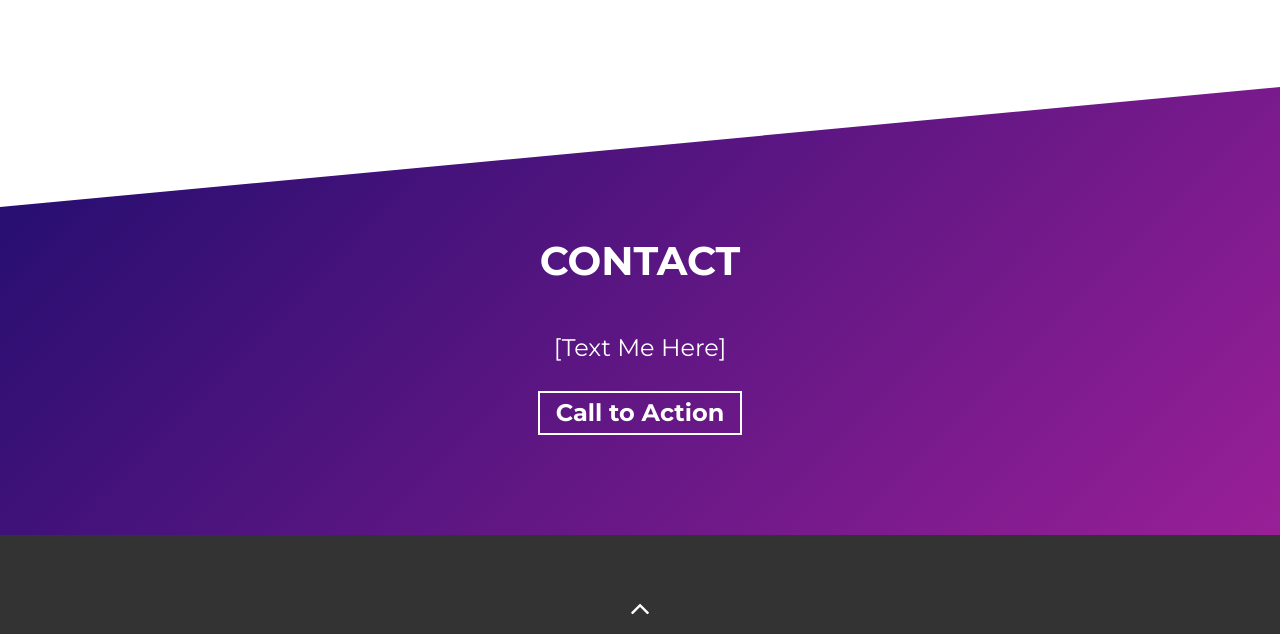
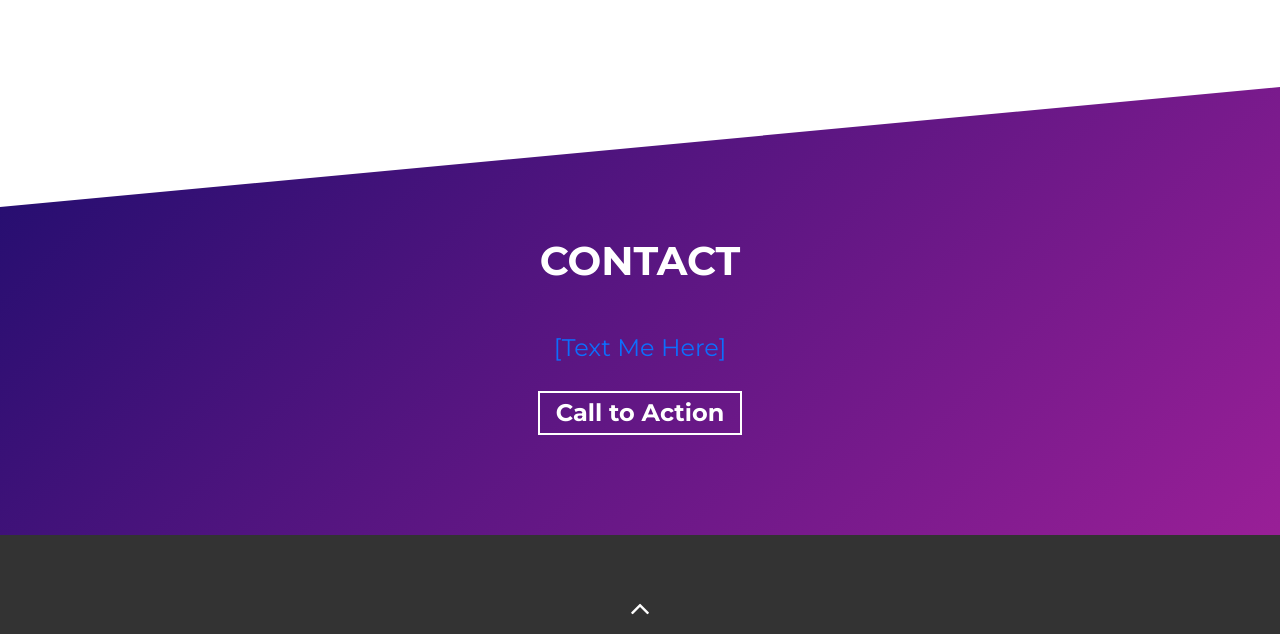
Before and after one commit to webdeveloper-fresher32/Portfolio, a website built with Parcel: page src/index.html in a window 1280 px wide. Shown: the part 2043-2677 px from the top of the page. Built offline with nearby package versions, Linux system fonts and the light colour scheme.

Commit message:
fifth commit

```diff
--- a/src/index.html
+++ b/src/index.html
@@ -1,14 +1,3 @@
-<!--
-  Hello!
-  -
-  Simplefolio is a clean and responsive portfolio template for Developers!
-  Created by Jacobo Martinez.
-  -
-  Github Repo: https://github.com/cobiwave/simplefolio/
-  Readme: https://github.com/cobiwave/simplefolio/README.md
-  -
-  For business & inquires, contact me -> jacobojavier98@gmail.com
--->
 <!DOCTYPE html>
 <html lang="en" class="sr">
 
@@ -18,9 +7,8 @@
   <meta name="viewport" content="width=device-width, initial-scale=1" />
   <link rel="shortcut icon" type="image/png" href="assets/resumeicon.png" style="mix-blend-mode:multiply;"/>
 
-  <!-- Todo: put here your site title -->
   <title>[GANESH] | Developer</title>
-  <!-- Todo: add some coding keywords below - e.g: (javascript, yourusername, etc) -->
+
   <meta name="keywords" content="[username], [name], skill" />
   <!-- Todo: improve your SEO by adding a small description of you -->
   <meta name="description" content="[GANESH] | Developer" />
@@ -213,7 +201,11 @@
     <div class="container">
       <h2 class="section-title">Contact</h2>
       <div class="contact-wrapper load-hidden">
-        <p class="contact-wrapper__text">[Text Me Here]</p>
+        <p class="contact-wrapper__text">
+          <a href="https://instagram.com/unkown._.user3?igshid=OGQ5ZDc2ODk2ZA== " target="_blank"
+          style="text-decoration: none;"
+          >[Text Me Here]</a>
+        </p>
         <a rel="noreferrer" target="_blank" class="cta-btn cta-btn--resume" href="https://www.linkedin.com/in/ganesh-pirikirala-b711a924a">Call to
           Action</a>
       </div>
```
